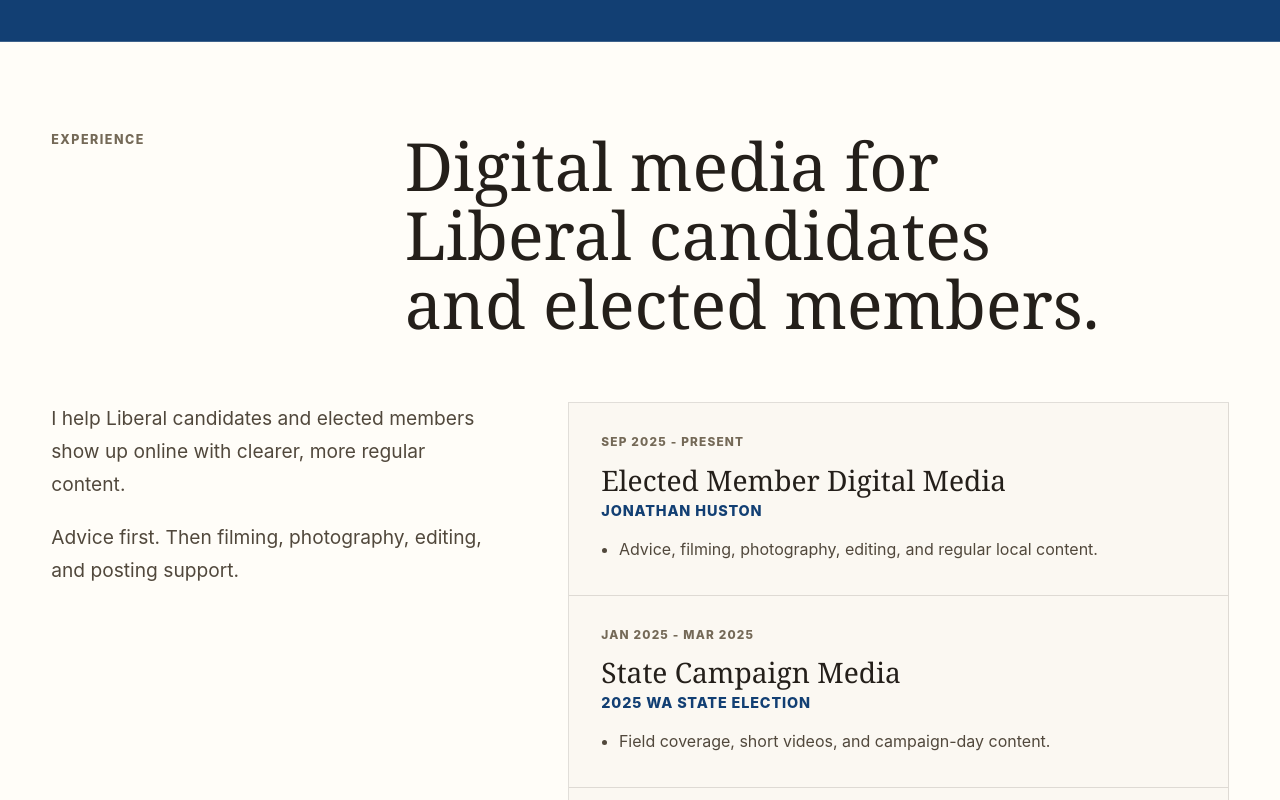
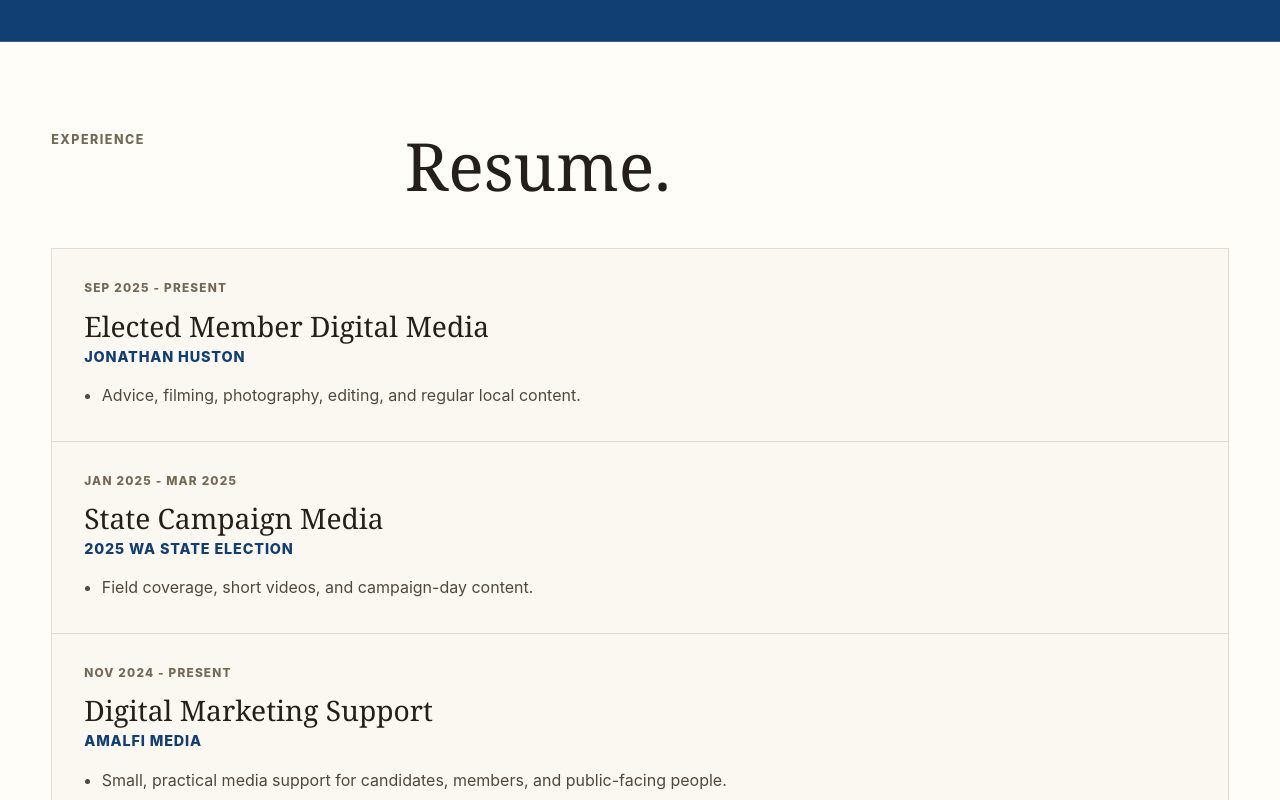
Before and after one commit to rohanhammond/rohanhammond.github.io, a React (Vite) app: page / in a window 1280 px wide. Shown: the part 1240-2040 px from the top of the page. Built offline with nearby package versions, Linux system fonts and the light colour scheme.

Commit message:
Simplify experience section

```diff
--- a/src/App.tsx
+++ b/src/App.tsx
@@ -1393,23 +1393,9 @@ function App() {
           id="campaigns"
           aria-labelledby="campaigns-title"
         >
-          <div className="section-heading">
+          <div className="section-heading compact">
             <p className="eyebrow">Experience</p>
-            <h2 id="campaigns-title">
-              Digital media for Liberal candidates and elected members.
-            </h2>
-          </div>
-
-          <div className="campaign-layout">
-            <div className="campaign-summary">
-              <p>
-                I help Liberal candidates and elected members show up online
-                with clearer, more regular content.
-              </p>
-              <p>
-                Advice first. Then filming, photography, editing, and posting
-                support.
-              </p>
+            <h2 id="campaigns-title">Resume.</h2>
           </div>
 
           <div className="role-list">
@@ -1425,7 +1411,6 @@ function App() {
                 </ul>
               </article>
             ))}
-            </div>
           </div>
         </section>
 
```
Lines whose indentation alone changed are shown as unchanged.
